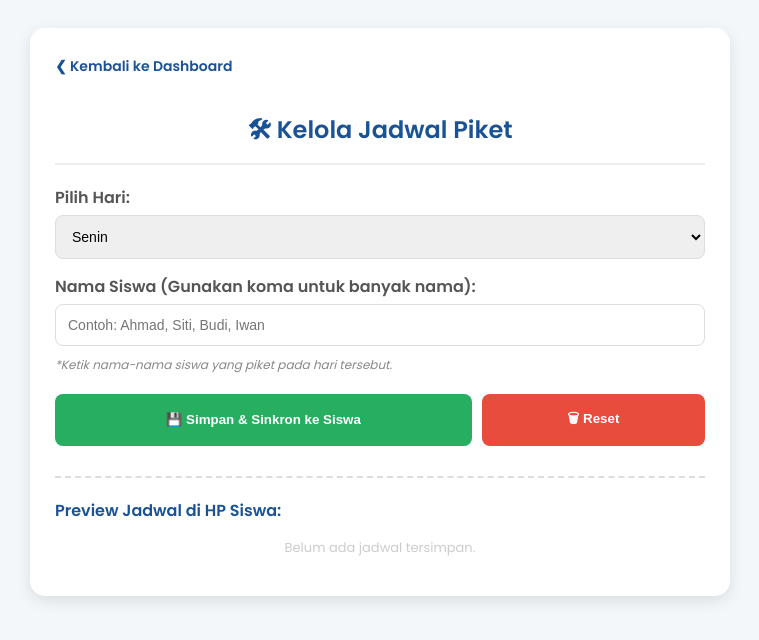
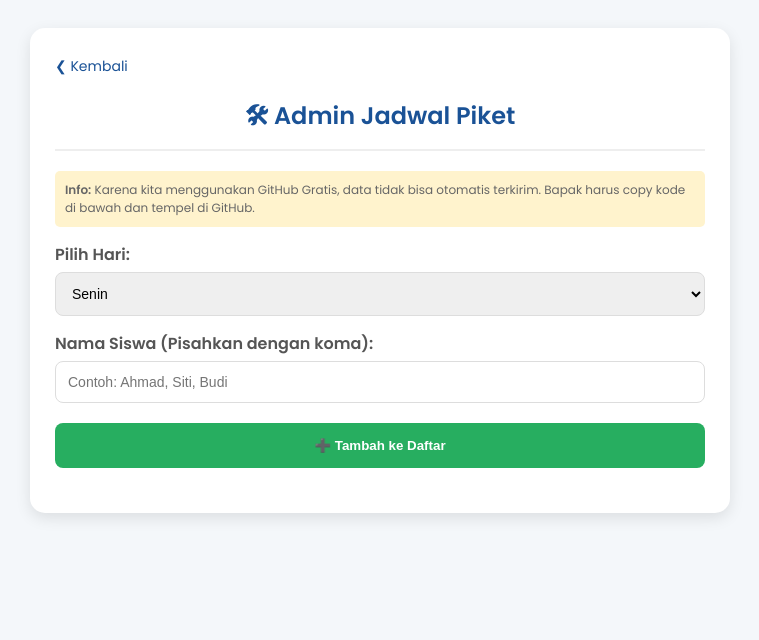
Before and after one commit to Sunbio-bio/sdn62online, a website: page admin-piket.html in a window 1280 px wide. Shown: the whole page, without its empty margins (260-1019 px from the left). Drawn offline with nearby package versions, Linux system fonts and the light colour scheme; no server answers.

Commit message:
Update admin-piket.html

```diff
--- a/admin-piket.html
+++ b/admin-piket.html
@@ -3,39 +3,31 @@
 <head>
     <meta charset="UTF-8">
     <meta name="viewport" content="width=device-width, initial-scale=1.0">
-    <title>Input Jadwal - Guru SDN 62 TAJONG</title>
+    <title>Admin Piket - SDN 62 TAJONG</title>
     <link href="https://fonts.googleapis.com/css2?family=Poppins:wght@400;600&display=swap" rel="stylesheet">
-
-    <script src="/socket.io/socket.io.js"></script>
-
     <style>
         body { font-family: 'Poppins', sans-serif; background: #f4f7fa; padding: 20px; }
         .box { background: white; max-width: 650px; margin: auto; padding: 25px; border-radius: 15px; box-shadow: 0 5px 15px rgba(0,0,0,0.1); }
         h2 { color: #1a5296; margin-bottom: 20px; border-bottom: 2px solid #eee; padding-bottom: 10px; text-align: center; }
+        label { display: block; margin-top: 15px; font-weight: 600; color: #555; }
+        select, input, textarea { width: 100%; padding: 12px; margin-top: 5px; border: 1px solid #ddd; border-radius: 8px; font-size: 14px; box-sizing: border-box; }
 
-        label { display: block; margin-top: 15px; font-weight: 600; color: #555; }
-        select, input { width: 100%; padding: 12px; margin-top: 5px; border: 1px solid #ddd; border-radius: 8px; font-size: 14px; box-sizing: border-box; }
+        .btn-save { width: 100%; background: #27ae60; color: white; border: none; padding: 15px; border-radius: 8px; cursor: pointer; font-weight: bold; margin-top: 20px; }
+        .btn-copy { width: 100%; background: #1a5296; color: white; border: none; padding: 15px; border-radius: 8px; cursor: pointer; font-weight: bold; margin-top: 10px; }
 
-        .btn-group { display: flex; gap: 10px; margin-top: 20px; }
-        .btn-save { flex: 2; background: #27ae60; color: white; border: none; padding: 15px; border-radius: 8px; cursor: pointer; font-weight: bold; transition: 0.3s; }
-        .btn-save:hover { background: #219150; transform: translateY(-2px); }
-        .btn-reset { flex: 1; background: #e74c3c; color: white; border: none; padding: 15px; border-radius: 8px; cursor: pointer; font-weight: bold; }
-
-        .preview-area { margin-top: 30px; border-top: 2px dashed #ddd; padding-top: 20px; }
-        .preview-title { font-weight: bold; color: #1a5296; margin-bottom: 15px; display: block; }
-        .hari-item { background: #f9f9f9; padding: 12px; margin-bottom: 8px; border-radius: 10px; display: flex; justify-content: space-between; align-items: center; border-left: 5px solid #ff8c00; }
-        .hari-nama { font-weight: bold; color: #333; min-width: 80px; }
-        .daftar-nama { flex: 1; font-size: 14px; color: #666; padding-left: 10px; }
-
-        .btn-back { display: inline-block; margin-bottom: 15px; text-decoration: none; color: #1a5296; font-size: 14px; font-weight: bold; }
-        .info-teks { font-size: 12px; color: #888; margin-top: 10px; font-style: italic; }
+        .code-output { background: #2d3436; color: #fab1a0; padding: 15px; border-radius: 8px; margin-top: 20px; font-family: monospace; font-size: 12px; display: none; overflow-x: auto; }
+        .hari-item { background: #f9f9f9; padding: 10px; margin-bottom: 5px; border-radius: 8px; border-left: 5px solid #ff8c00; font-size: 14px; }
     </style>
 </head>
 <body>
 
 <div class="box">
-    <a href="index.html" class="btn-back">❮ Kembali ke Dashboard</a>
-    <h2>🛠 Kelola Jadwal Piket</h2>
+    <a href="index.html" style="text-decoration:none; color:#1a5296; font-size:14px;">❮ Kembali</a>
+    <h2>🛠 Admin Jadwal Piket</h2>
+
+    <p style="font-size: 12px; color: #666; background: #fff3cd; padding: 10px; border-radius: 5px;">
+        <b>Info:</b> Karena kita menggunakan GitHub Gratis, data tidak bisa otomatis terkirim. Bapak harus copy kode di bawah dan tempel di GitHub.
+    </p>
 
     <label>Pilih Hari:</label>
     <select id="pilihHari">
@@ -47,97 +39,54 @@
         <option value="Sabtu">Sabtu</option>
     </select>
 
-    <label>Nama Siswa (Gunakan koma untuk banyak nama):</label>
-    <input type="text" id="inputNama" placeholder="Contoh: Ahmad, Siti, Budi, Iwan">
-    <p class="info-teks">*Ketik nama-nama siswa yang piket pada hari tersebut.</p>
+    <label>Nama Siswa (Pisahkan dengan koma):</label>
+    <input type="text" id="inputNama" placeholder="Contoh: Ahmad, Siti, Budi">
 
-    <div class="btn-group">
-        <button onclick="simpanJadwal()" class="btn-save">💾 Simpan & Sinkron ke Siswa</button>
-        <button onclick="hapusSemua()" class="btn-reset">🗑 Reset</button>
-    </div>
+    <button onclick="tambahJadwal()" class="btn-save">➕ Tambah ke Daftar</button>
 
-    <div class="preview-area">
-        <span class="preview-title">Preview Jadwal di HP Siswa:</span>
-        <div id="listPreview">
-            <p style="text-align:center; color:#ccc;">Belum ada jadwal yang diisi.</p>
-        </div>
-    </div>
+    <div id="preview" style="margin-top:20px;"></div>
+
+    <button id="btnCopy" onclick="salinKode()" class="btn-copy" style="display:none;">📋 Salin Kode Jadwal Untuk GitHub</button>
+
+    <textarea id="outputKode" class="code-output" readonly></textarea>
 </div>
 
 <script>
-    // 1. Inisialisasi Socket
-    const socket = io();
+    let jadwalSekolah = {};
 
-    // 2. Fungsi Menampilkan Jadwal (Preview)
+    function tambahJadwal() {
+        const hari = document.getElementById('pilihHari').value;
+        const nama = document.getElementById('inputNama').value;
+
+        if(!nama) return alert("Isi nama dulu!");
+
+        jadwalSekolah[hari] = nama.split(',').map(n => n.trim());
+        renderPreview();
+        buatKode();
+    }
+
     function renderPreview() {
-        const display = document.getElementById('listPreview');
-        const data = JSON.parse(localStorage.getItem('jadwalSekolah')) || {};
-        const hariList = ["Senin", "Selasa", "Rabu", "Kamis", "Jumat", "Sabtu"];
-
-        display.innerHTML = "";
-
-        let adaData = false;
-        hariList.forEach(hari => {
-            if(data[hari] && data[hari].length > 0) {
-                adaData = true;
-                display.innerHTML += `
-                    <div class="hari-item">
-                        <span class="hari-nama">${hari}</span>
-                        <span class="daftar-nama">${data[hari].join(', ')}</span>
-                    </div>
-                `;
-            }
-        });
-
-        if(!adaData) {
-            display.innerHTML = '<p style="text-align:center; color:#ccc; font-size:13px;">Belum ada jadwal tersimpan.</p>';
+        const div = document.getElementById('preview');
+        div.innerHTML = "<strong>Preview:</strong><br>";
+        for (let hari in jadwalSekolah) {
+            div.innerHTML += `<div class="hari-item"><b>${hari}:</b> ${jadwalSekolah[hari].join(', ')}</div>`;
         }
     }
 
-    // 3. FUNGSI UTAMA: SIMPAN & KIRIM
-    function simpanJadwal() {
-        const hari = document.getElementById('pilihHari').value;
-        const namaInput = document.getElementById('inputNama').value;
-
-        if(!namaInput.trim()) {
-            alert("Harap masukkan nama siswa terlebih dahulu!");
-            return;
-        }
-
-        // Pecah teks jadi array
-        const daftarSiswa = namaInput.split(',').map(n => n.trim()).filter(n => n !== "");
-
-        // A. Simpan di Browser Guru
-        let jadwalData = JSON.parse(localStorage.getItem('jadwalSekolah')) || {};
-        jadwalData[hari] = daftarSiswa;
-        localStorage.setItem('jadwalSekolah', JSON.stringify(jadwalData));
-
-        // B. KIRIM KE SERVER (Agar HP Siswa Berubah)
-        socket.emit('update_jadwal_piket', {
-            hari: hari,
-            siswa: daftarSiswa
-        });
-
-        // C. Feedback
-        alert("Berhasil! Jadwal hari " + hari + " sudah diperbarui.");
-        document.getElementById('inputNama').value = "";
-        renderPreview();
+    function buatKode() {
+        const json = JSON.stringify(jadwalSekolah);
+        const code = `const DATA_JADWAL = ${json};`;
+        document.getElementById('outputKode').value = code;
+        document.getElementById('outputKode').style.display = "block";
+        document.getElementById('btnCopy').style.display = "block";
     }
 
-    // 4. Fungsi Reset Semua
-    function hapusSemua() {
-        if(confirm("Apakah Anda yakin ingin menghapus SEMUA jadwal piket?")) {
-            localStorage.removeItem('jadwalSekolah');
-            // Beritahu server agar HP siswa juga kosong
-            socket.emit('update_jadwal_piket', { reset: true });
-            renderPreview();
-            alert("Semua jadwal telah dihapus!");
-        }
+    function salinKode() {
+        const copyText = document.getElementById("outputKode");
+        copyText.select();
+        document.execCommand("copy");
+        alert("Kode berhasil disalin! Sekarang tempelkan di file jadwal-kebersihan.html di GitHub Bapak.");
     }
-
-    // Jalankan preview saat halaman dibuka
-    window.onload = renderPreview;
 </script>
-
 </body>
 </html>
```
